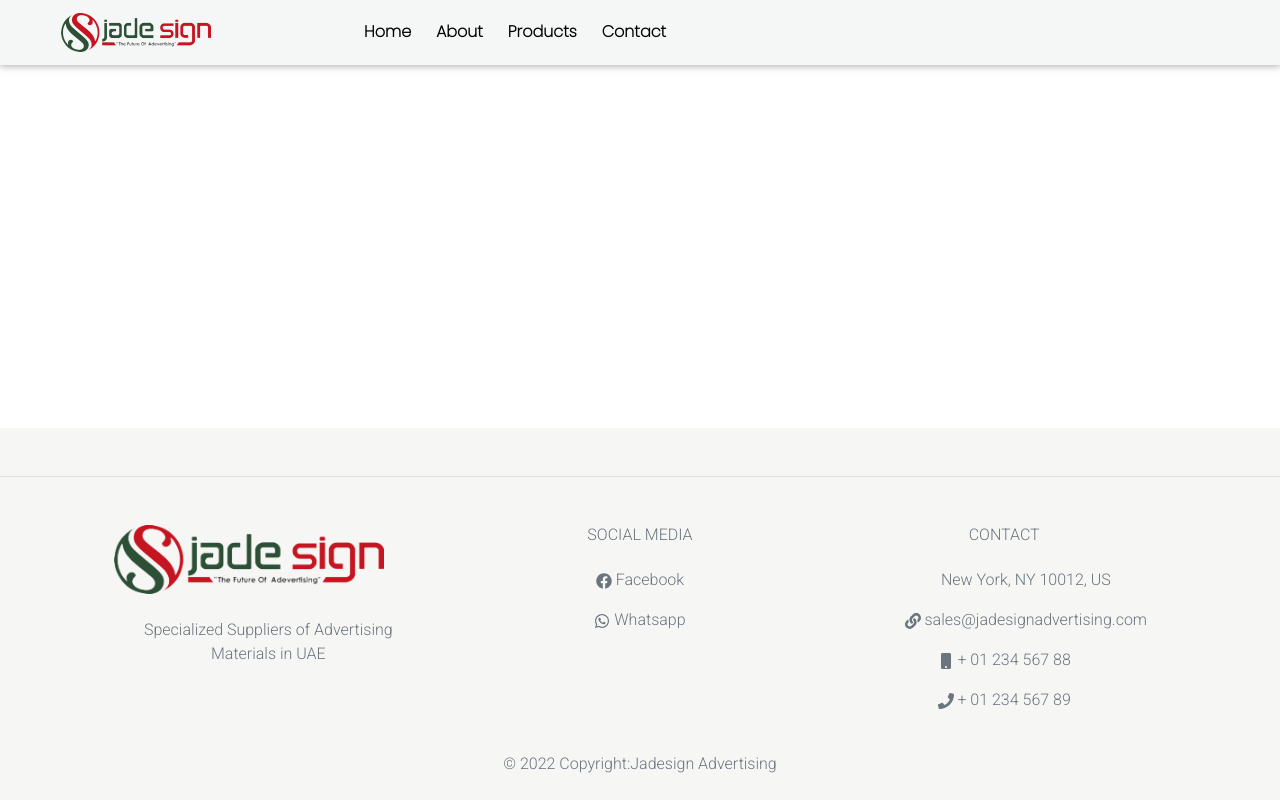
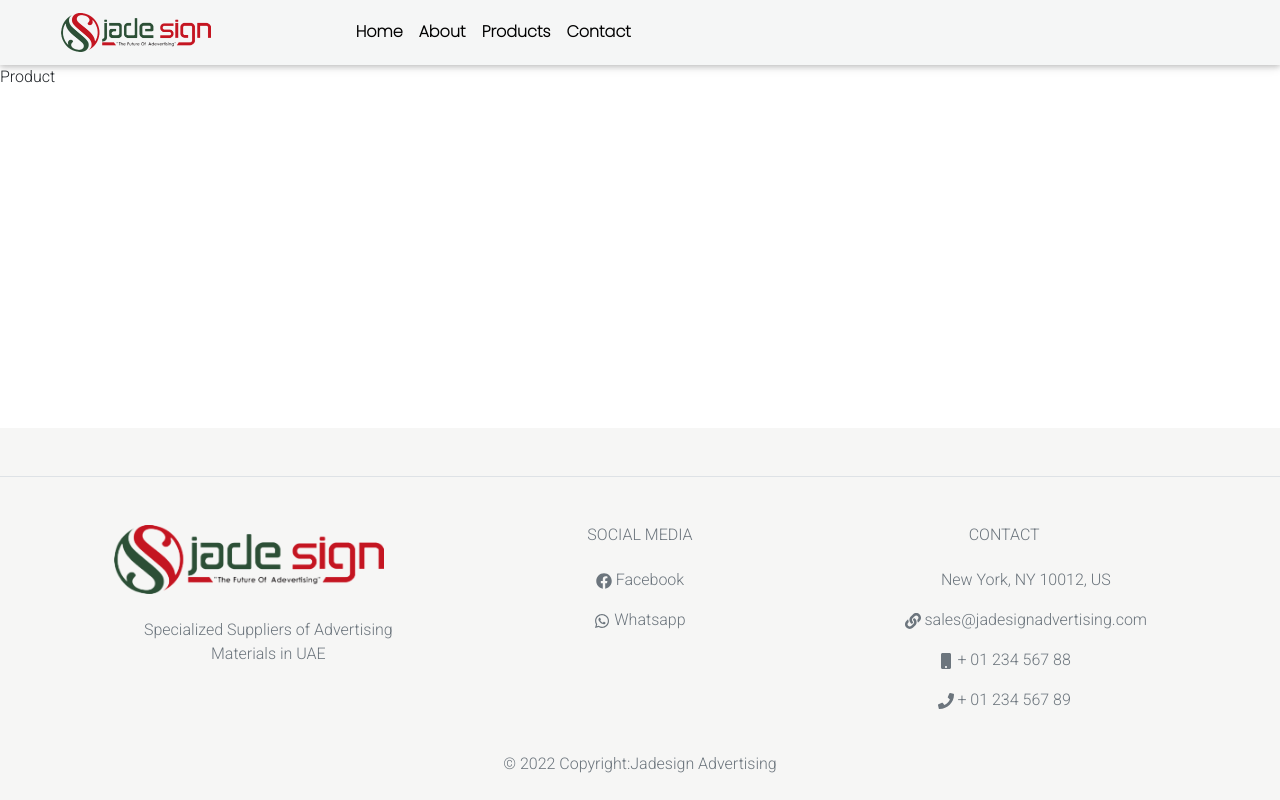
Before and after one commit to j3rinpaul/jadesign_1, a React (Vite) app: page /Product in a window 1280 px wide. Built offline with nearby package versions, Linux system fonts and the light colour scheme.

Commit message:
routing added

```diff
--- a/package.json
+++ b/package.json
@@ -17,7 +17,8 @@
     "react": "^18.2.0",
     "react-bootstrap": "^2.5.0",
     "react-dom": "^18.2.0",
-    "react-icons": "^4.6.0"
+    "react-icons": "^4.6.0",
+    "react-router-dom": "^6.4.2"
   },
   "devDependencies": {
     "@types/react": "^18.0.17",
--- /dev/null
+++ b/src/About/About.jsx
@@ -0,0 +1,9 @@
+import React from 'react'
+
+function About() {
+  return (
+    <div>About</div>
+  )
+}
+
+export default About
--- a/src/App.jsx
+++ b/src/App.jsx
@@ -1,17 +1,27 @@
 import React from 'react'
 import NavBar from './Navbar/navBar'
 import Footer from './Footer/fooTer'
+import About from './About/About'
+import Home from './Home/home'
+import Product from './Product/Product'
+import Contact from './Contact/Contact'
+import {BrowserRouter as Router,Route,Routes} from 'react-router-dom'
 
 function App() {
   return (
-    <div>
-      <NavBar/>
-      <br></br>
-      <br></br>
-      <br></br>
-      <br></br>
-      <Footer/>
-    </div>
+    <Router>
+      <div>
+        <NavBar/>
+        <Routes>
+            <Route path="/Product" element={<Product />}/>
+            <Route path="/Home" element={<Home />}/>
+            <Route path="/About" element={<About />}/>
+            <Route path="/Contact" element={<Contact />}/>
+            <Route path="/" element={<Home />}/>
+        </Routes>
+        <Footer/>
+      </div>
+    </Router>
   )
 }
 
--- /dev/null
+++ b/src/Contact/Contact.jsx
@@ -0,0 +1,9 @@
+import React from 'react'
+
+function Contact() {
+  return (
+    <div>Contact</div>
+  )
+}
+
+export default Contact
--- a/src/Navbar/Navbar.jsx
+++ b/src/Navbar/Navbar.jsx
@@ -5,11 +5,14 @@ import {
   MDBNavbarBrand,
   MDBNavbarToggler,
   MDBNavbarNav,
-  MDBNavbarItem,
   MDBNavbarLink,
   MDBIcon,
   MDBCollapse
 } from 'mdb-react-ui-kit';
+import {
+  BrowserRouter as Router,
+  Link,
+} from "react-router-dom"
 import logo from "../../images/jadelogo-removebg-preview.png"
 import './navbar.css'
 
@@ -20,7 +23,7 @@ export default function NavBar() {
 
     <MDBNavbar expand='lg'  id='fcolor'  >
       <MDBContainer fluid>
-        <MDBNavbarBrand href='#'>
+        <MDBNavbarBrand as={Link} to="/Home">
             <div id='navimg'>
                 <img src={logo} alt="" />
             </div>
@@ -34,10 +37,10 @@ export default function NavBar() {
         </MDBNavbarToggler>
         <MDBCollapse navbar show={showNavSecond}>
           <MDBNavbarNav>
-            <MDBNavbarLink id='navitem' href='#'>Home</MDBNavbarLink>
-            <MDBNavbarLink href='#' id='navitem'>About</MDBNavbarLink>
-            <MDBNavbarLink href='#' id='navitem'>Products</MDBNavbarLink>
-            <MDBNavbarLink href='#' id='navitem'>Contact</MDBNavbarLink>
+            <Link to="/Home"><MDBNavbarLink id='navitem' >Home</MDBNavbarLink></Link>
+            <Link to="/About"><MDBNavbarLink id='navitem'>About</MDBNavbarLink></Link>
+            <Link to="/Product"><MDBNavbarLink  id='navitem'>Products</MDBNavbarLink></Link>
+            <Link to="/Contact"><MDBNavbarLink  id='navitem'>Contact</MDBNavbarLink></Link>
 
           </MDBNavbarNav>
         </MDBCollapse>
--- /dev/null
+++ b/src/Product/Product.jsx
@@ -0,0 +1,11 @@
+import React from 'react'
+
+function Product() {
+  return (
+    <div>
+        Product
+    </div>
+  )
+}
+
+export default Product
```
Also changed, not shown: src/Cards/Card.jsx (added, +9 -0 lines), 1 other file (tests, documents, lock files or other folders).
